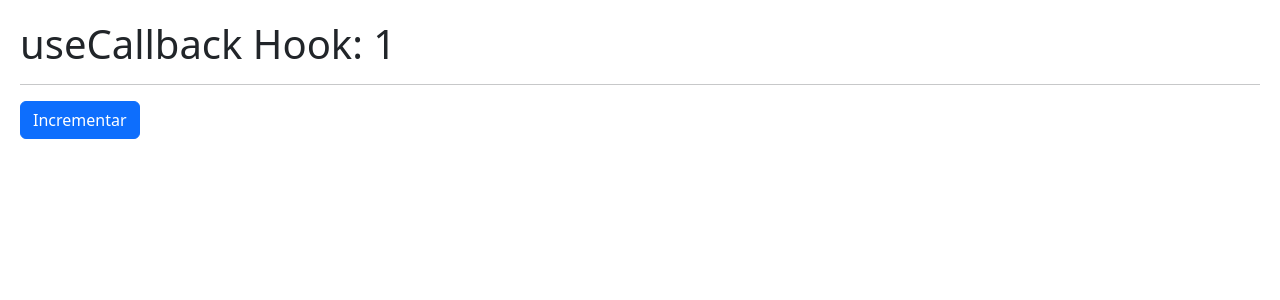
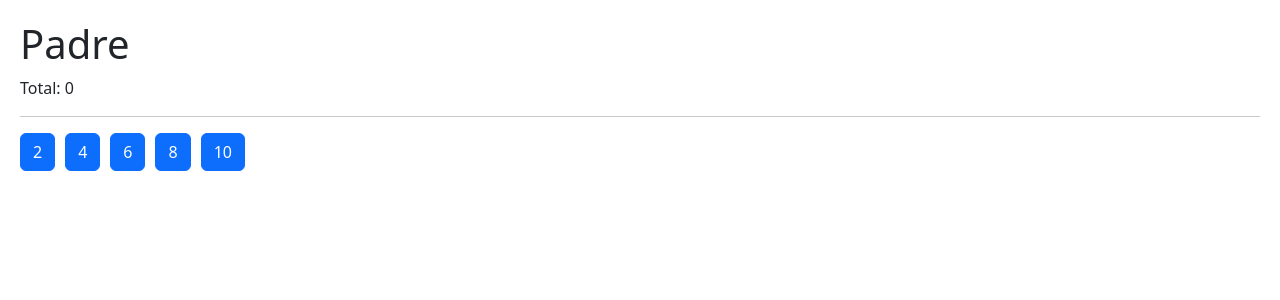
Before and after one commit to rocatoro18/hook-app, a React (Vite) app: page / in a window 1280 px wide. Shown: the top 300 px of the page. Built offline with nearby package versions, Linux system fonts and the light colour scheme.

Commit message:
Tarea Memorize

```diff
--- /dev/null
+++ b/src/07-tarea-memo/Hijo.jsx
@@ -0,0 +1,15 @@
+import React from 'react';
+
+export const Hijo = React.memo(({ numero, incrementar }) => {
+
+    console.log('  Me volví a generar :(  ');
+
+    return (
+        <button
+            className="btn btn-primary mr-3"
+            onClick={ () => incrementar( numero ) }
+        >
+            { numero }
+        </button>
+    )
+})
--- /dev/null
+++ b/src/07-tarea-memo/Padre.jsx
@@ -0,0 +1,38 @@
+import { Hijo } from './Hijo'
+import { useCallback, useState } from 'react';
+
+export const Padre = () => {
+
+    const numeros = [2,4,6,8,10];
+    const [valor, setValor] = useState(0);
+
+
+    /*
+    const incrementar = ( num ) => {
+        setValor( valor + num )
+    }
+    */
+    const incrementar = useCallback((num)=>{
+        setValor( (oldValue) => oldValue + num )
+    },[]);
+
+    return (
+        <div>
+            <h1>Padre</h1>
+            <p> Total: { valor } </p>
+
+            <hr />
+
+            {
+                numeros.map( n => (
+                    <Hijo
+                        key={ n }
+                        numero={ n }
+                        incrementar={ incrementar }
+                    />
+                ))
+            }
+            {/* <Hijo /> */}
+        </div>
+    )
+}
--- a/src/main.jsx
+++ b/src/main.jsx
@@ -12,9 +12,10 @@
 import { Memorize } from './06-memos/Memorize';
 import { MemoHook } from './06-memos/MemoHook';
 import { CallbackHook } from './06-memos/CallbackHook';
+import { Padre } from './07-tarea-memo/Padre';
 
 ReactDOM.createRoot(document.getElementById('root')).render(
   <React.StrictMode>
-    <CallbackHook/>
+    <Padre/>
   </React.StrictMode>,
 )
```
